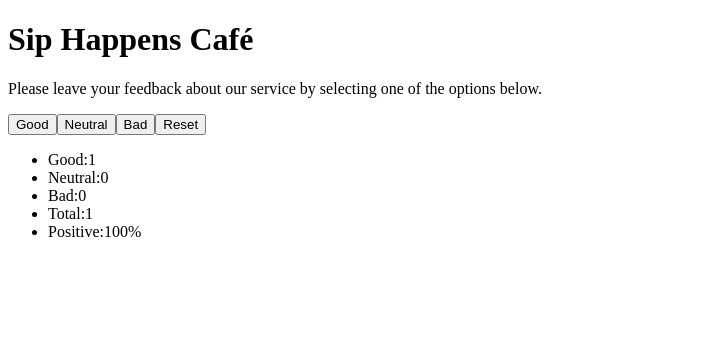
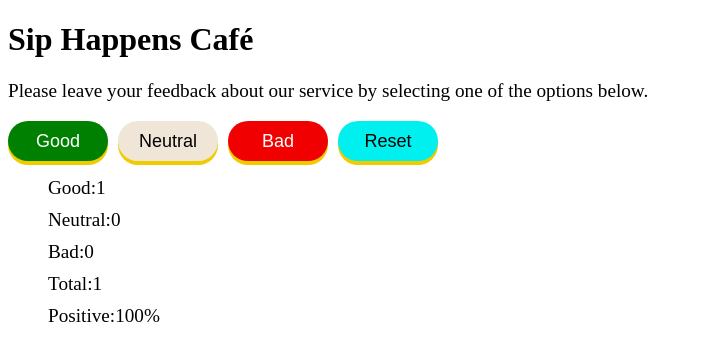
Before and after one commit to Vasyl-Khaiitov/goit-react-hw-02, a React (Vite) app: page / in a window 1280 px wide. Both pictures are taken after a click on the button "Good". Shown: the top 360 px of the page, without its empty margins (0-702 px from the left). Built offline with nearby package versions, Linux system fonts and the light colour scheme.

Commit message:
finish style homework task

```diff
--- a/src/components/description/Description.jsx
+++ b/src/components/description/Description.jsx
@@ -1,8 +1,10 @@
+import css from './Description.module.css';
+
 export default function Descriptions() {
   return (
     <>
       <h1>Sip Happens Café</h1>
-      <p>
+      <p className={css.text_descript}>
         Please leave your feedback about our service by selecting one of the
         options below.
       </p>
--- a/src/components/description/Description.module.css
+++ b/src/components/description/Description.module.css
@@ -0,0 +1,3 @@
+.text_descript {
+  font-size: larger;
+}
--- a/src/components/feedback/Feedback.jsx
+++ b/src/components/feedback/Feedback.jsx
@@ -1,3 +1,5 @@
+import css from './Feedback.module.css';
+
 export default function Feedback({
   feedback,
   totalFeedback,
@@ -5,12 +7,12 @@ export default function Feedback({
 }) {
   return (
     <div>
-      <ul>
-        <li>Good:{feedback.good}</li>
-        <li>Neutral:{feedback.neutral}</li>
-        <li>Bad:{feedback.bad}</li>
-        <li>Total:{totalFeedback}</li>
-        <li>Positive:{positiveFeedback}%</li>
+      <ul className={css.feedback_list}>
+        <li className={css.feedback_item}>Good:{feedback.good}</li>
+        <li className={css.feedback_item}>Neutral:{feedback.neutral}</li>
+        <li className={css.feedback_item}>Bad:{feedback.bad}</li>
+        <li className={css.feedback_item}>Total:{totalFeedback}</li>
+        <li className={css.feedback_item}>Positive:{positiveFeedback}%</li>
       </ul>
     </div>
   );
--- a/src/components/feedback/Feedback.module.css
+++ b/src/components/feedback/Feedback.module.css
@@ -0,0 +1,11 @@
+.feedback_list {
+  display: flex;
+  flex-direction: column;
+  gap: 10px;
+  justify-content: center;
+  list-style: none;
+}
+
+.feedback_item {
+  font-size: larger;
+}
--- a/src/components/notification/Notification.jsx
+++ b/src/components/notification/Notification.jsx
@@ -1,7 +1,9 @@
+import {} from './Notification.module.css';
+
 export default function Notification() {
   return (
     <div>
-      <p>No feedback yet</p>
+      <h2>No feedback yet</h2>
     </div>
   );
 }
--- a/src/components/notification/Notification.module.css
+++ b/src/components/notification/Notification.module.css
@@ -0,0 +1,4 @@
+h2 {
+  font-weight: 500;
+  color: black;
+}
--- a/src/components/options/Options.jsx
+++ b/src/components/options/Options.jsx
@@ -1,14 +1,38 @@
+import css from './Options.module.css';
+
 export default function Options({
   updateFeedback,
   resetFeedback,
   totalFeedback,
 }) {
   return (
-    <div>
-      <button onClick={() => updateFeedback('good')}>Good</button>
-      <button onClick={() => updateFeedback('neutral')}>Neutral</button>
-      <button onClick={() => updateFeedback('bad')}>Bad</button>
-      {totalFeedback > 0 && <button onClick={resetFeedback}>Reset</button>}
+    <div className={css.div_box_button}>
+      <button
+        className={css.btn_good}
+        type="button"
+        onClick={() => updateFeedback('good')}
+      >
+        Good
+      </button>
+      <button
+        className={css.btn_neutral}
+        type="button"
+        onClick={() => updateFeedback('neutral')}
+      >
+        Neutral
+      </button>
+      <button
+        className={css.btn_bad}
+        type="button"
+        onClick={() => updateFeedback('bad')}
+      >
+        Bad
+      </button>
+      {totalFeedback > 0 && (
+        <button className={css.btn_reset} onClick={resetFeedback}>
+          Reset
+        </button>
+      )}
     </div>
   );
 }
--- a/src/components/options/Options.module.css
+++ b/src/components/options/Options.module.css
@@ -0,0 +1,53 @@
+.div_box_button {
+  display: flex;
+  gap: 10px;
+}
+
+button {
+  font-size: large;
+  width: 100px;
+  height: 40px;
+  border: none;
+  border-radius: 30px;
+  cursor: pointer;
+  box-shadow: 0 4px #efcb00;
+  transition: all 0.2s ease-in-out;
+}
+
+button:active {
+  box-shadow: 0 2px #efcb00;
+}
+
+.btn_good {
+  background-color: green;
+  color: white;
+}
+
+.btn_good:hover {
+  background-color: rgb(0, 138, 0);
+}
+
+.btn_neutral {
+  background-color: hsla(33, 49%, 48%, 0.199);
+}
+
+.btn_neutral:hover {
+  background-color: hsla(43, 61%, 58%, 0.199);
+}
+
+.btn_bad {
+  color: white;
+  background-color: rgb(240, 0, 0);
+}
+
+.btn_bad:hover {
+  background-color: red;
+}
+
+.btn_reset {
+  background-color: rgb(0, 240, 240);
+}
+
+.btn_reset:hover {
+  background-color: aqua;
+}
```
